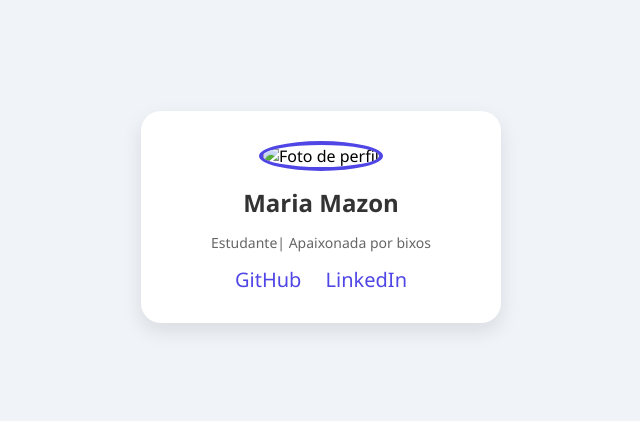
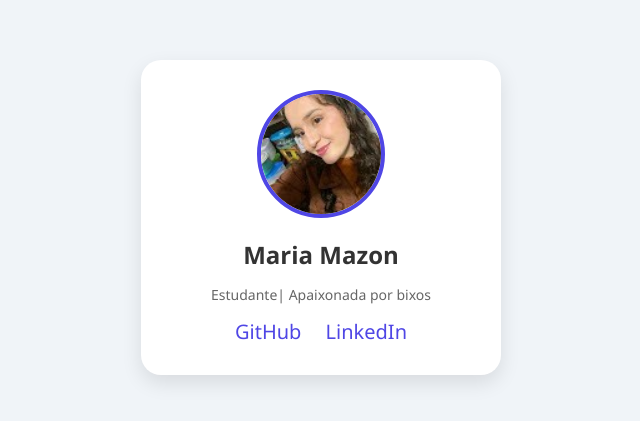
Before and after one commit to mariamazon26/meu-site, a plain HTML site: page index.html in a window 1280 px wide. Shown: the part 183-604 px from the top of the page, without its empty margins (319-959 px from the left). Drawn offline with Linux system fonts and the light colour scheme.

Commit message:
Update index.html

```diff
--- a/index.html
+++ b/index.html
@@ -57,7 +57,7 @@
 </head>
 <body>
   <div class="profile-card">
-    <img class="profile-image" src="/home/escola/Estudo/ex001/1694629196989.jpeg" alt="Foto de perfil">
+    <img class="profile-image" src="foto.jpeg" alt="Foto de perfil">
     <h2>Maria Mazon</h2>
     <p>Estudante| Apaixonada por bixos</p>
     <div class="social-links">
```
